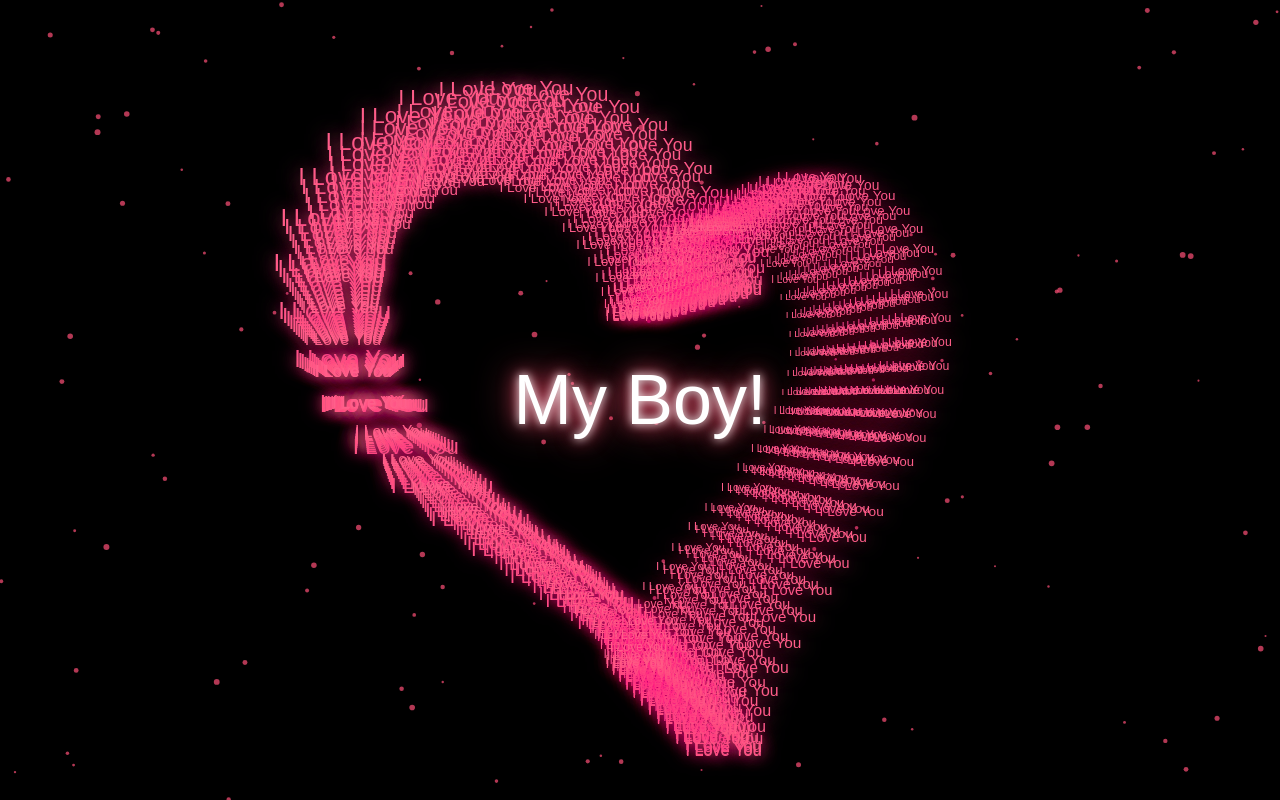
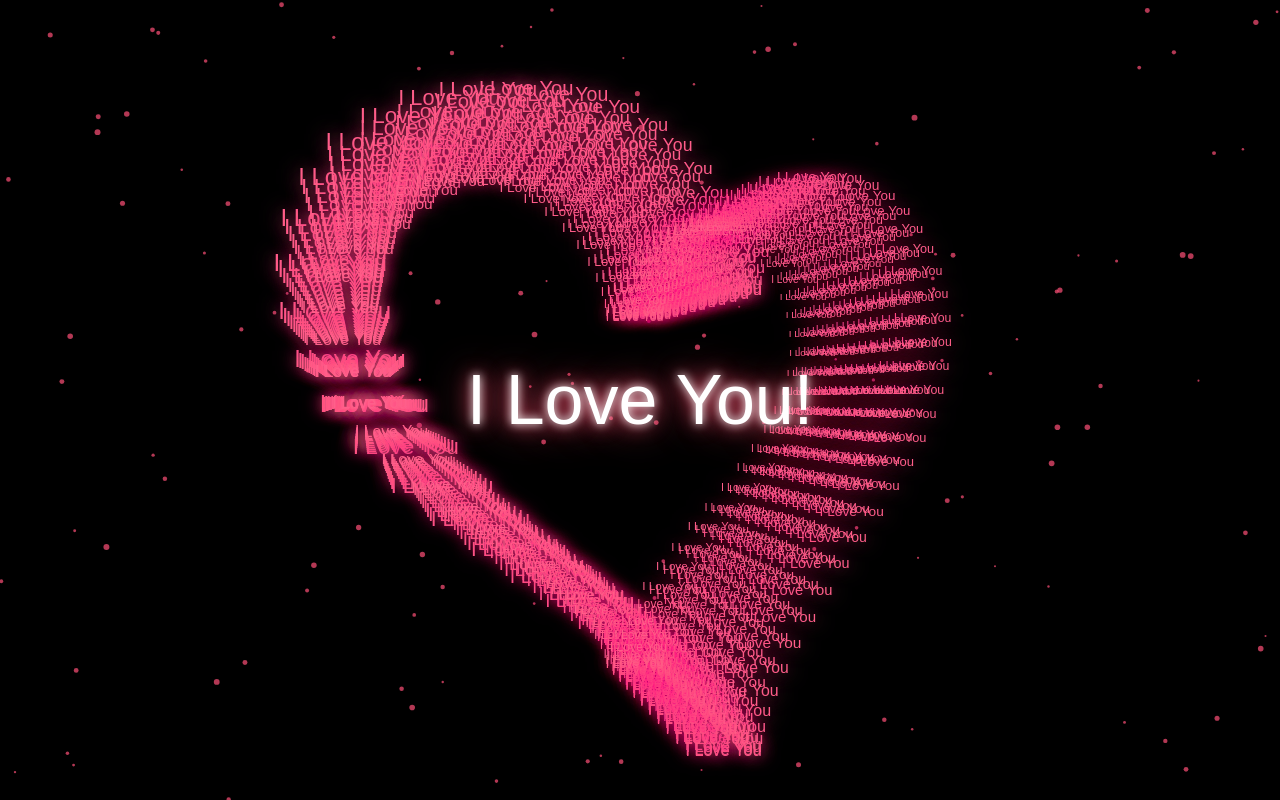
Before and after one commit to kezangthapa/Love, a plain HTML site: page index.html in a window 1280 px wide. Drawn offline with Linux system fonts and the light colour scheme; animation ran at ten frames a second.

Commit message:
Update text in centerText div

```diff
--- a/index.html
+++ b/index.html
@@ -44,7 +44,7 @@ canvas{
 <body>
 
 <canvas id="canvas"></canvas>
-<div id="centerText">My Boy!</div>
+<div id="centerText">I Love You!</div>
 
 <script>
 const canvas = document.getElementById("canvas");
```
